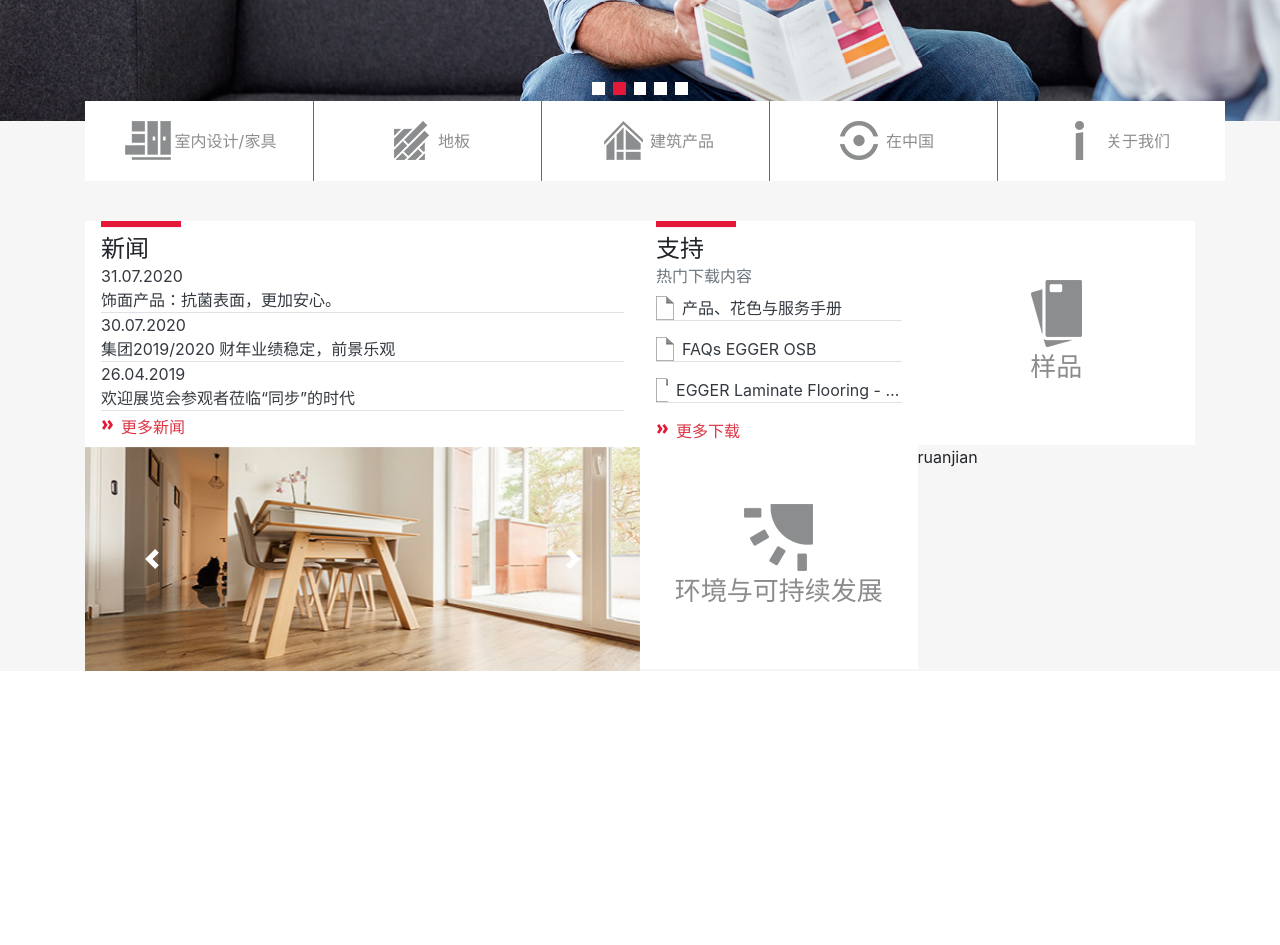
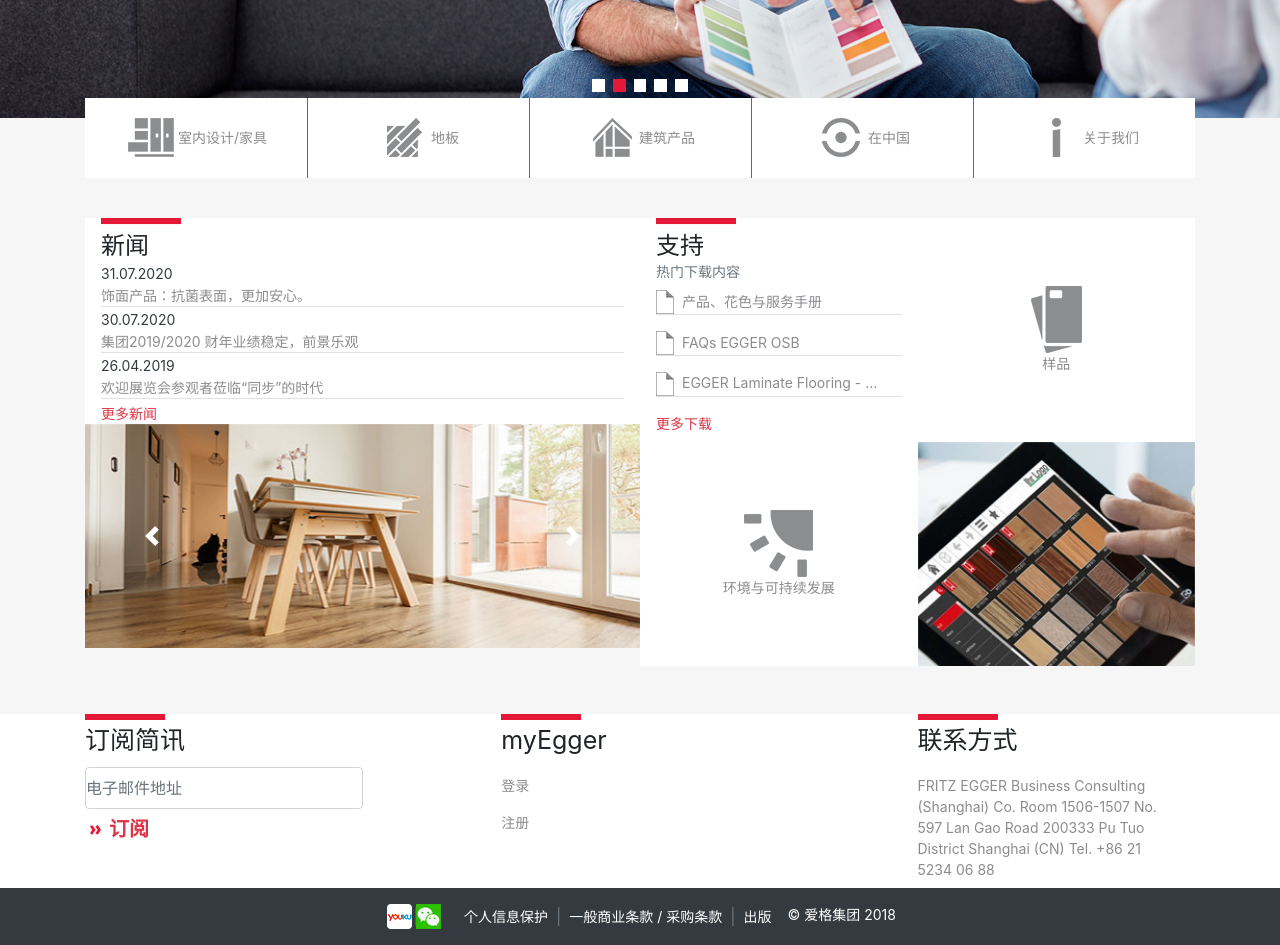
Before and after one commit to Xinzhong52033/my-pro, a plain HTML site: page pro1/index.html in a window 1280 px wide. Shown: the part 600-1545 px from the top of the page. Before the commit the page ends 1271 px from the top, so only its background shows below. Drawn offline with Linux system fonts and the light colour scheme.

Commit message:
2020年9月26日01:09:44

```diff
--- a/pro1/css/index.css
+++ b/pro1/css/index.css
@@ -215,7 +215,7 @@ p {
 }
 @media (min-width: 1200px) {
 	.my_baner a {
-		width: 228px;
+		width: 222px;
 		height: 80px;
 	}
 	.container-fluid.grey_bg {
@@ -256,12 +256,13 @@ p {
 		width: 18px;
 		height: 24px;
 	}
-	.yangping a {
+	.yangping a,
+	.my_software {
 		height: 262px;
 		font-size: 30px;
 		color: #8d8b8e;
 	}
-	.my_more {
+	.	my_more {
 		display: block;
 		padding-left: 20px;
 		background: url(../img/icons.png) no-repeat;
@@ -277,6 +278,12 @@ p {
 	a {
 		font-size: 18px;
 	}
+	.yangping a,
+	.my_software {
+		height: 262px;
+		font-size: 30px;
+		color: #8d8b8e;
+	}
 }
 
 @media (min-width: 992px) {
@@ -291,9 +298,11 @@ p {
 	.zhichi {
 		height: 224px;
 	}
-	.yangping a {
+	.yangping a,
+	.my_software {
 		height: 224px;
-		font-size: 26px;
+		font-size: 30px;
+		color: #8d8b8e;
 	}
 	#demo2 .carousel-inner {
 		height: 224px;
@@ -301,5 +310,53 @@ p {
 }
 
 @media (min-width: 1200px) {
+	/* 小轮播图xl时大小改变 */
+	#demo2 .carousel-inner{
+		height: 224px;
+	}
+}
+/* 软件背景图 */
+.my_software {
+	background: url(../img/asidepic.jpg) no-repeat;
+	background-size: cover;
+}
 
+/* -------------------------底部样式----------------------- */
+/* 本页面所有的连接颜色都是同一个颜色 */
+a, p{
+	color: #8d8b8e;
+	font-size: 14px;
 }
+/* 标题上横线 */
+.my_foot li:first-child a{
+	background: url(../img/icons.png) no-repeat;
+	background-position: 0 -488px;
+	font-size: 25px;
+	color: #212529;
+}
+.my_foot .my_more {
+	display: block;
+	padding-left: 20px;
+	background: url(../img/icons.png) no-repeat;
+	background-position: -84px -242px;
+}
+
+/* --------------------最下面栏----------------- */
+.my_deep ul:first-child a:first-child {
+	display: block;
+	width: 25px;
+	height: 25px;
+	background: url(../img/social_icon.png) no-repeat;
+	background-position: -74px -27px;
+}
+.my_deep ul:first-child a:nth-child(2) {
+	display: block;
+	width: 25px;
+	height: 25px;
+	background: url(../img/social_icon.png) no-repeat 0 0;
+	background-position: -132px -27px;
+}
+/* 面包屑导航修改样式 */
+.breadcrumb-item + .breadcrumb-item::before {
+	content: "|";
+}
--- a/pro1/index.html
+++ b/pro1/index.html
@@ -119,7 +119,7 @@
 			</div>
 		</div>
 		<!-- 内容区 -->
-		<div class="container-fluid grey_bg2 d-flex justify-content-center">
+		<div class="container-fluid grey_bg2 d-flex justify-content-center pb-md-5">
 			<div class="container row no-gutters content">
 				<!-- 内容区左侧 -->
 				<div class="col-sm-12 col-lg-6">
@@ -201,9 +201,9 @@
 										</a>
 									</li>
 									<li class="border-bottom mb-3">
-										<a class="text-dark d-flex  align-items-center" href="">
+										<a class="text-dark row no-gutters" href="">
 											<div class="mr-2"></div>
-											<p class="text-truncate">EGGER Laminate Flooring - A practical guide</p>
+											<p class="col-10 text-truncate">EGGER Laminate Flooring - A practical guide</p>
 										</a>
 									</li>
 								</ul>
@@ -229,13 +229,77 @@
 							</a>
 						</div>
 						<!-- 软件 -->
-						<div class="col-sm-12 col-md-6 mb-sm-3 mb-md-0">
-							ruanjian
-						</div>
+            <div class="col-sm-12 col-md-6 yangping bg-white mb-sm-3 mb-md-0 my_software">
+              <a class="" href="">
+								<div>
+								</div>
+							</a>
+            </div>
 					</div>
 				</div>
-
 			</div>
+		</div>
+		<!-- 底部信息栏 -->
+		<div class="my_foot bg-white container-fluid">
+			<div class="container">
+				<div class="row no-gutters justify-content-between ">
+					<ul class="col-sm-12 col-md-3 nav flex-column mb-sm-2 mb-md-0">
+						<li class="nav-item">
+							<a class="nav-link foot_big pl-0" href="">订阅简讯</a>
+						</li>
+						<li class="nav-item">
+							<input class="nav-link bg-muted pl-0 form-control"  type="text" placeholder="电子邮件地址">
+						</li>
+						<li class="nav-item">
+							<a class="nav-link text-danger font-weight-bold foot_big pl-4 h5 my_more" href="">订阅</a>
+						</li>
+					</ul>
+					<ul class="col-sm-12 col-md-3 nav flex-column mb-sm-2 mb-md-0">
+						<li class="nav-item">
+							<a class="nav-link foot_big pl-0" href="">myEgger</a>
+						</li>
+						<li class="nav-item">
+							<a class="nav-link pl-0" href="">登录</a>
+						</li>
+						<li class="nav-item">
+							<a class="nav-link pl-0" href="">注册</a>
+						</li>
+					</ul>
+					<ul class="col-sm-12 col-md-3 nav flex-column mb-sm-2 mb-md-0">
+						<li class="nav-item">
+							<a class="nav-link foot_big pl-0" href="">联系方式</a>
+						</li>
+						<li class="nav-item">
+							<p class="nav-link pl-0">
+								FRITZ EGGER
+								Business Consulting (Shanghai) Co.
+								Room 1506-1507
+								No. 597 Lan Gao Road
+								200333 Pu Tuo District
+								Shanghai (CN)
+								Tel. +86 21 5234 06 88
+							</p>
+						</li>
+					</ul>
+				</div>
+			</div>
+		</div>
+		<!-- 最底部栏 -->
+		<div class="container-fluid bg-dark my_deep p-3 text-center d-flex flex-sm-column flex-md-row justify-content-center align-content-center">
+			<!-- 微信优酷 -->
+			<ul class="nav justify-content-center">
+				<li class="d-flex ">
+					<a class="nav-link" href=""></a>
+					<a class="nav-link" href=""></a>
+				</li>
+			</ul>
+			<!-- 面包屑 -->
+			<ul class="breadcrumb bg-transparent py-0 mb-0  justify-content-center">
+				<li class="breadcrumb-item"><a class="text-white" href="">个人信息保护</a></li>
+				<li class="breadcrumb-item"><a class="text-white" href="">一般商业条款 / 采购条款</a></li>
+				<li class="breadcrumb-item"><a class="text-white" href="">出版</a></li>
+			</ul>
+			<p class="text-white">© 爱格集团 2018</p>
 		</div>
 	</body>
 </html>
```
Also changed, not shown: pro1/img/asidepic.jpg (added), pro1/img/social_icon.png (added).
